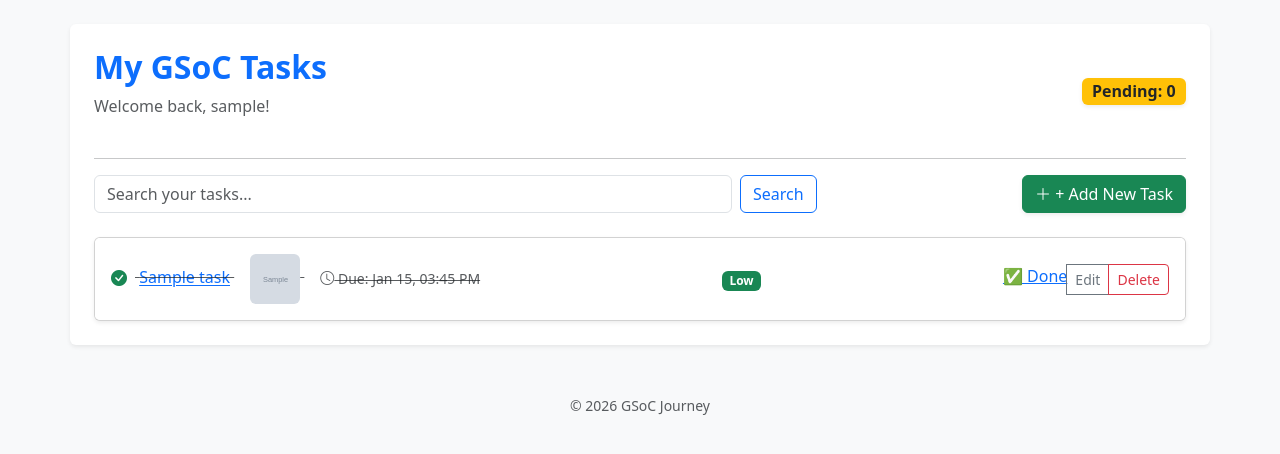
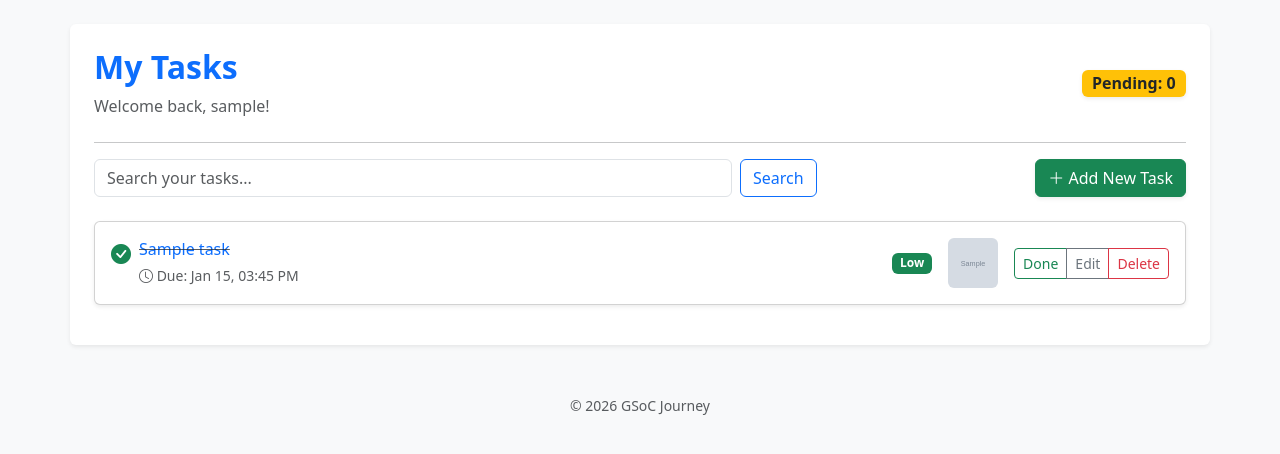
Before and after one commit to Arbinchaudhary240/Task_manager_app, a Django app: page /tasks/ in a window 1280 px wide. Shown: the part 56-510 px from the top of the page. Run offline with Django 5.2, Linux system fonts and the light colour scheme; a user stored in the database is signed in; tables that the repository leaves empty hold one stand-in row (values such as "Sample post"); grey boxes marked "Sample" are stand-in pictures.

Commit message:
Upadte UI and add Overdue property which turns overdue task red.

```diff
--- a/my_app/models.py
+++ b/my_app/models.py
@@ -1,5 +1,6 @@
 from django.db import models
 from django.contrib.auth.models import User
+from django.utils import timezone
 
 # Create your models here.
 class Task(models.Model):
@@ -24,3 +25,9 @@ class Task(models.Model):
 
     def __str__(self):
         return self.title
+
+    @property
+    def is_overdue(self):
+        if self.due_date and not self.is_completed:
+            return timezone.now() > self.due_date
+        return False
--- a/my_app/templates/my_app/task_list.html
+++ b/my_app/templates/my_app/task_list.html
@@ -2,117 +2,128 @@
 
 {% block content %}
 
+<!-- HEADER -->
 <div class="d-flex justify-content-between align-items-center mb-4">
     <div>
-        <h2 class="fw-bold text-primary">My GSoC Tasks</h2>
-        <p class="text-muted">Welcome back, {{ request.user.username }}!</p>
+        <h2 class="fw-bold text-primary">My Tasks</h2>
+        <p class="text-muted mb-0">Welcome back, {{ request.user.username }}!</p>
     </div>
-    <div class="text-end">
     <span class="badge bg-warning text-dark fs-6 shadow-sm">
         Pending: {{ count }}
     </span>
 </div>
-</div>
 
 <hr>
 
+<!-- SEARCH + ADD -->
 <div class="row g-3 mb-4">
     <div class="col-md-8">
         <form method="GET" class="d-flex">
-            <input type="text" name="search-area" class="form-control me-2"
-                   placeholder="Search your tasks..." value="{{ search_input }}">
-            <button class="btn btn-outline-primary" type="submit">Search</button>
+            <input type="text"
+                   name="search-area"
+                   class="form-control me-2"
+                   placeholder="Search your tasks..."
+                   value="{{ search_input }}">
+            <button class="btn btn-outline-primary">Search</button>
         </form>
     </div>
+
     <div class="col-md-4 text-md-end">
         <a href="{% url 'create_task' %}" class="btn btn-success shadow-sm">
-            <i class="bi bi-plus-lg"></i> + Add New Task
+            <i class="bi bi-plus-lg"></i> Add New Task
         </a>
     </div>
 </div>
 
-<div class="card shadow-sm">
-    <div class="list-group list-group-flush">
+<!-- TASK LIST -->
 {% for task in tasks %}
-            <div class="list-group-item d-flex justify-content-between align-items-center p-3">
-                <div class="d-flex align-items-center">
+<div class="card mb-3 shadow-sm {% if task.is_overdue %}border-danger{% endif %}">
+    <div class="card-body d-flex justify-content-between align-items-center">
+
+        <!-- LEFT -->
+        <div class="d-flex align-items-start">
             {% if task.is_completed %}
-                        <span class="text-decoration-line-through text-muted">
-                            <i class="bi bi-check-circle-fill text-success me-2"></i>
-                            <a href="{% url 'task_detail' task.id %}">{{ task.title }}</a>
-                            {% if task.image %}
-                                <img src="{{ task.image.url }}" alt="task image" style="width: 50px; height: 50px; object-fit: cover;" class="rounded ms-3">
+                <i class="bi bi-check-circle-fill text-success fs-5 me-2"></i>
+            {% else %}
+                <i class="bi bi-circle text-secondary fs-5 me-2"></i>
             {% endif %}
+
+            <div>
+                <h6 class="mb-1 {% if task.is_completed %}text-decoration-line-through text-muted{% endif %}">
+                    <a href="{% url 'task_detail' task.id %}" class="text-decoration-none">
+                        {{ task.title }}
+                    </a>
+
+                    {% if task.is_overdue %}
+                        <span class="badge bg-danger ms-2">OVERDUE</span>
+                    {% endif %}
+                </h6>
+
                 {% if task.due_date %}
-                                <small class="text-muted ms-3">
-                                    <i class="bi bi-clock"></i> Due: {{ task.due_date|date:"M d, h:i A" }}
+                    <small class="text-muted">
+                        <i class="bi bi-clock"></i>
+                        Due: {{ task.due_date|date:"M d, h:i A" }}
                     </small>
                 {% endif %}
-                        </span>
-                    {% else %}
-                        <span class="fw-bold">
-                            <i class="bi bi-circle me-2 text-secondary"></i>
-                            <a href="{% url 'task_detail' task.id %}">{{ task.title }}<a/>
-                            {% if task.due_date %}
-                                <span class=" badge rounded-pill bg-light text-dark border">
-                                    <i class="bi bi-calender-event me-1"></i>
-                                    {{ task.due_date|date:"M d" }} at {{ task.due_date|time:"h:i A" }}
-                                </span>
-                            {% endif %}
-                            {% if task.image %}
-                                <img src="{{ task.image.url }}" alt="task image" style="width: 50px; height: 50px; object-fit: cover;" class="rounded ms-3">
-                            {% else %}
-                                <i class="bi bi-image text-light me-3" style="font-size: 1.5rem;"></i>
-                                {% endif %}
-                            {% if task.due_date %}
-                                <small class="text-muted ms-3">
-                                    <i class="bi bi-clock"></i> Due: {{ task.due_date|date:"M d, h:i A" }}
-                                </small>
-                            {% endif %}
-                        </span>
-                    {% endif %}
             </div>
-                <div class="priority">
+        </div>
+
+        <!-- RIGHT -->
+        <div class="d-flex align-items-center gap-3">
+
+            <!-- PRIORITY -->
             {% if task.priority == 'H' %}
                 <span class="badge bg-danger">High</span>
             {% elif task.priority == 'M' %}
-                                <span class="badge bg-warning text-dark">Mediam</span>
+                <span class="badge bg-warning text-dark">Medium</span>
             {% else %}
                 <span class="badge bg-success">Low</span>
             {% endif %}
+
+            <!-- IMAGE -->
+            {% if task.image %}
+                <img src="{{ task.image.url }}"
+                     class="rounded"
+                     style="width:50px;height:50px;object-fit:cover;"
+                     alt="task image">
+            {% endif %}
+
+            <!-- ACTIONS -->
+            <div class="btn-group">
+                <a href="{% url 'task-toggle' task.id %}"
+                   class="btn btn-sm btn-outline-success">
+                    {% if task.is_completed %}Done{% else %}Complete{% endif %}
+                </a>
+                <a href="{% url 'task_update' task.id %}"
+                   class="btn btn-sm btn-outline-secondary">Edit</a>
+                <a href="{% url 'task_delete' task.id %}"
+                   class="btn btn-sm btn-outline-danger">Delete</a>
             </div>
-                <div class="btn-group">
-                    <a href="{% url 'task-toggle' task.id %}">
-                                {% if task.is_completed %} ✅ Done {% else %} ⭕ Mark Complete {% endif %}
-                            </a>
-                    <a href="{% url 'task_update' task.id %}" class="btn btn-sm btn-outline-secondary">Edit</a>
-                    <a href="{% url 'task_delete' task.id %}" class="btn btn-sm btn-outline-danger">Delete</a>
+
+        </div>
     </div>
 </div>
 {% empty %}
+
+<!-- EMPTY STATE -->
 <div class="text-center py-5">
-                <div class="mb-3">
     <i class="bi bi-clipboard-x display-1 text-light"></i>
+    <h4 class="text-muted mt-3">No tasks found</h4>
+    <p class="text-secondary">Your task list is empty. Ready to start?</p>
+    <a href="{% url 'create_task' %}" class="btn btn-primary btn-lg">
+        Create Your First Task
+    </a>
 </div>
-                <h4 class="text-muted">No tasks found.</h4>
-                <p class="text-secondary">It looks like your list is clear! Ready to start something new?</p>
-                <a href="{% url 'create_task' %}" class="btn btn-primary btn-lg mt-2">Create Your First Task</a>
-            </div>
+
 {% endfor %}
-    </div>
-</div>
+
+<!--Auto fade-->
 <script>
-    // Wait 3 seconds, then start the fade
     setTimeout(function() {
-        // Find all Bootstrap alert elements
         const alerts = document.querySelectorAll('.alert');
-
         alerts.forEach(function(alert) {
-            // Add a smooth transition effect
             alert.style.transition = "opacity 0.8s ease";
             alert.style.opacity = "0";
-
-            // Wait for the fade animation to finish (800ms) then remove from DOM
             setTimeout(function() {
                 alert.remove();
             }, 800);
```
Also changed, not shown: my_app/tests.py (+18 -0 lines). Lines whose indentation alone changed are shown as unchanged.
